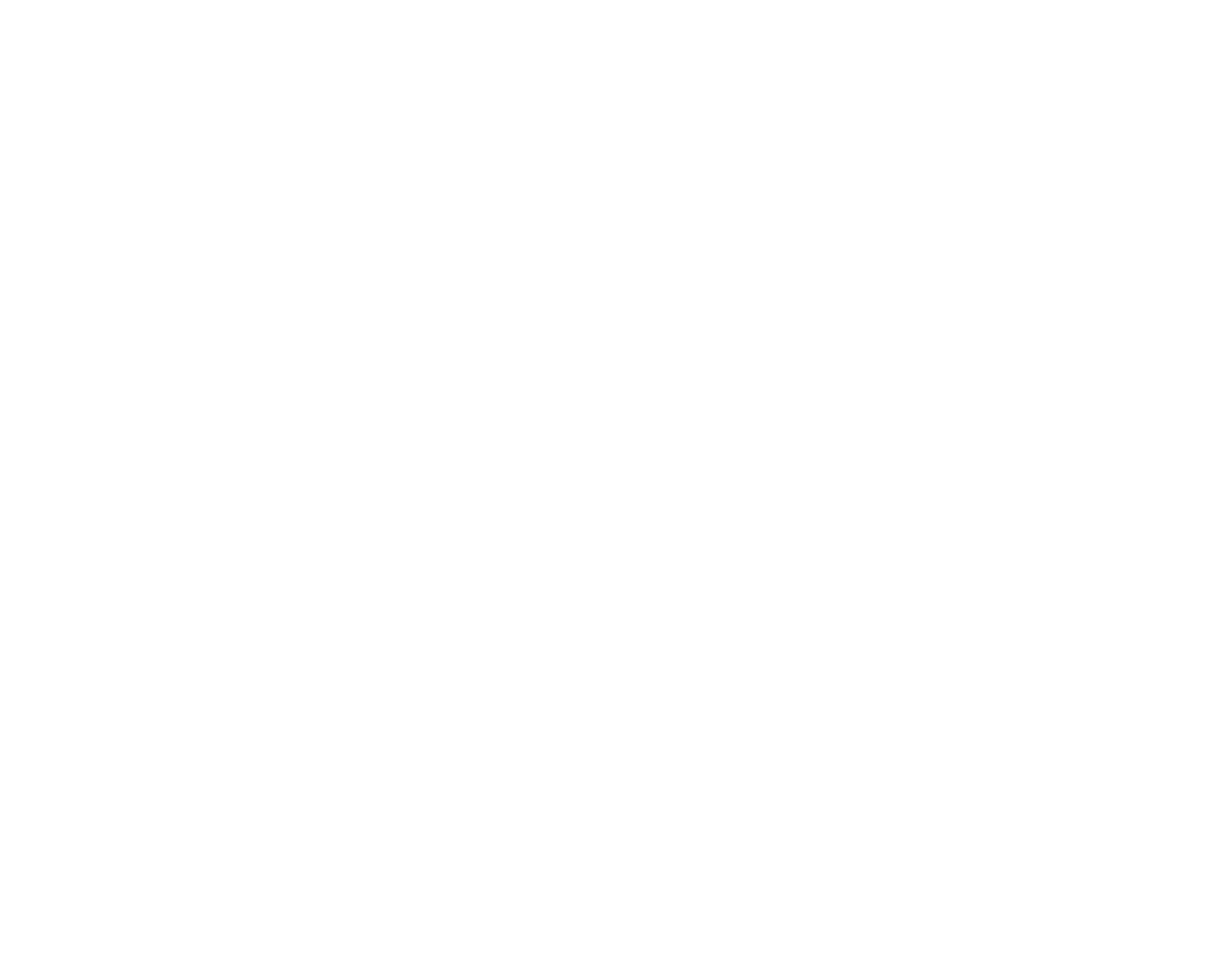
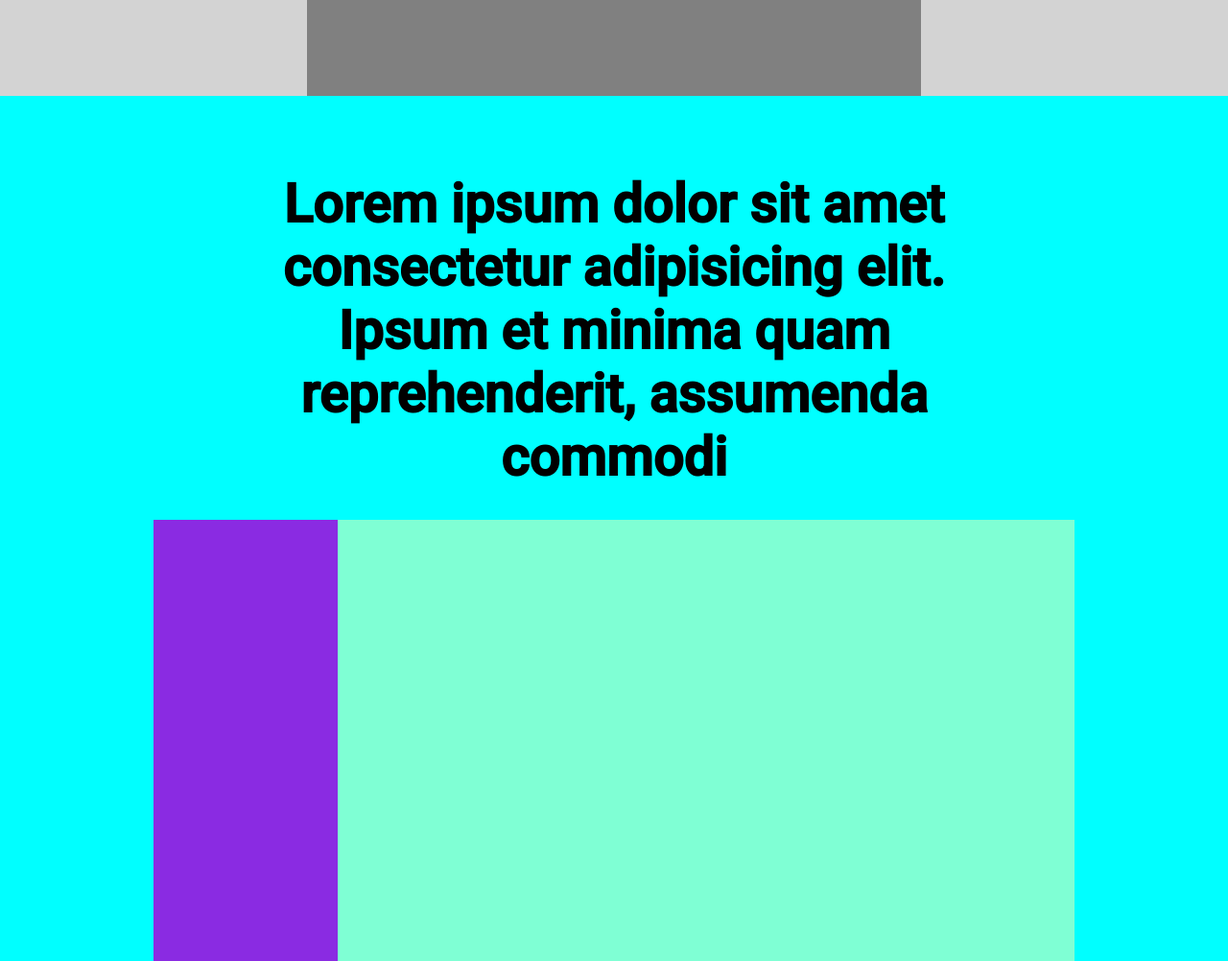
Before and after one commit to lucamincuzzi/htmlcss-dropbox, a plain HTML site: page index.html in a window 1280 px wide. Shown: the whole page at 96% size. Before the commit the page ends 800 px from the top, so only its background shows below. Drawn offline with Linux system fonts and the light colour scheme.

Commit message:
add: nav and hero

```diff
--- a/css/style.css
+++ b/css/style.css
@@ -16,4 +16,58 @@ body {
     font-family: 'Roboto', sans-serif;
 }
 
+.container {
+    width: 70%;
+    margin: 0 auto;
+}
+
+.col.description {
+    background-color: blueviolet;
+    width: 20%;
+    min-height: 460px;
+}
+
+.col.image {
+    background-color: aquamarine;
+    width: 80%;
+    min-height: 460px;
+}
+
+/* HEADER */
+
+.nav-container {
+    display: flex;
+    justify-content: space-between;
+    width: 100%;
+    height: 100px;
+    background-color: gray;
+}
+
+.nav-section {
+    width: 25%;
+    background-color: lightgray;
+}
+
+.hero .jumbooter-container {
+    background-color: aqua;
+    min-height: 800px;
+    text-align: center;
+    padding-top: 5rem;
+}
+
+.hero-wrapper {
+    width: 75%;
+    margin: 0 auto;
+}
+
+.hero h1 {
+    font-size: 3.5rem;
+    padding: 0 4rem 2rem;
+}
+
+.hero .row {
+    display: flex;
+    justify-content: center;
+}
+
 /* MAIN */
--- a/index.html
+++ b/index.html
@@ -12,6 +12,33 @@
     <!-- /Font -->
 </head>
 <body>
+    <!-- Header -->
+    <header>
+        <div class="nav-container">
+            <div class="nav-section"></div>
+            <div class="nav-section"></div>
+        </div>
+    </header>
+    <!-- /Header -->
 
+    <!-- Hero -->
+    <div class="hero">
+        <div class="jumbooter-container">
+            <div class="hero-wrapper">
+                <h1>Lorem ipsum dolor sit amet consectetur adipisicing elit. Ipsum et minima quam reprehenderit, assumenda commodi</h1>
+                <div class="row">
+                    <div class="col description"></div>
+                    <div class="col image"></div>
+                </div>
+            </div>
+        </div>
+    </div>
+    <!-- /Hero -->
+
+    <!-- Main -->
+    <!-- /Main -->
+
+    <!-- Footer -->
+    <!-- /Footer -->
 </body>
 </html>
```
